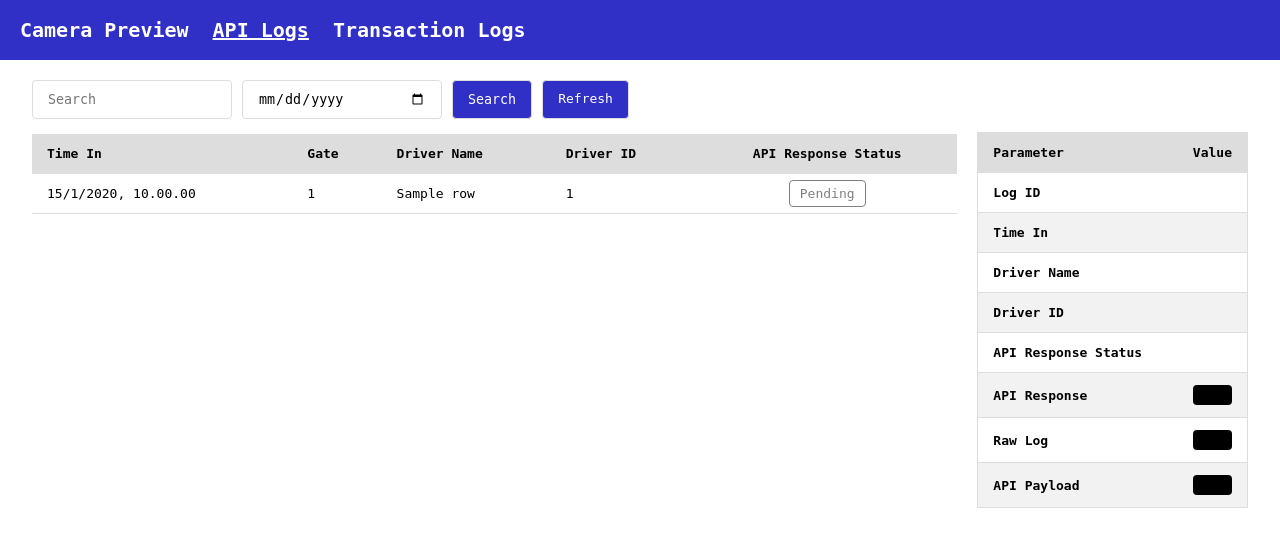
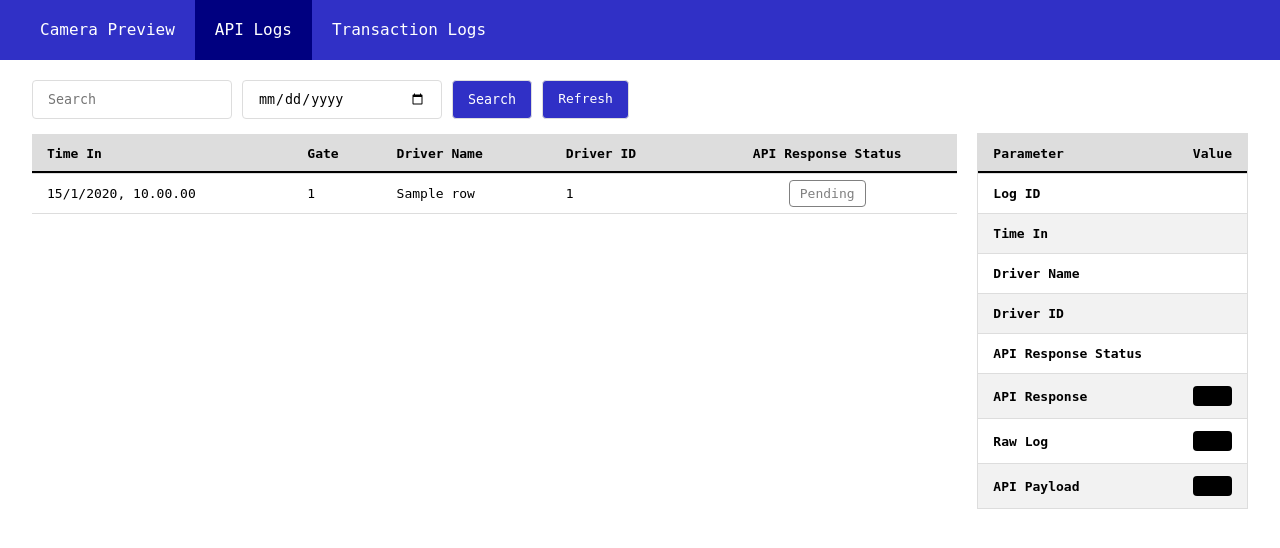
Before and after one commit to udibagas/pelindo-zkteco, a Node project: template views/logs.ejs in a window 1280 px wide. Shown: the top 548 px of the page. Run offline with Node 20 templates, Linux system fonts and the light colour scheme; the template is opened without the code that fills it: most values are stand-ins (such as "Sample title", 1, 10 or a date in 2020).

Commit message:
little bit styling

```diff
--- a/public/style.css
+++ b/public/style.css
@@ -74,19 +74,19 @@ nav {
   height: 60px;
   display: flex;
   align-items: center;
-  gap: 24px;
 
   a {
     color: white;
-    font-size: 20px;
+    font-size: 16px;
     text-decoration: none;
-    font-weight: bold;
+    line-height: 60px;
+    padding: 0 20px;
   }
 }
 
 a:hover,
 a.active {
-  text-decoration: underline;
+  background-color: navy;
 }
 
 .container-fluid {
@@ -123,3 +123,11 @@ a.active {
 .striped-table tr:hover {
   background-color: #e8e8e8;
 }
+
+thead th {
+  position: sticky;
+  top: 0;
+  background-color: #ffffff; /* Mandatory: hides scrolling data behind it */
+  z-index: 1; /* Keeps header stacked above body cells */
+  box-shadow: inset 0 -2px 0 #000; /* Prevents border-collapse glitch */
+}
--- a/views/logs.ejs
+++ b/views/logs.ejs
@@ -85,6 +85,7 @@
             <a class="btn" href="/logs">Refresh</a>
           </form>
 
+          <div style="max-height: calc(100vh - 160px); overflow-y: auto;">
             <table class="striped-table">
               <thead>
                 <tr>
@@ -113,8 +114,10 @@
               </tbody>
             </table>
           </div>
+        </div>
+
         <div id="detail" class="detail">
-          <table class="striped-table" style="margin-top: 52px; border: 1px solid #ddd;">
+          <table class="striped-table" style="margin-top: 53px; border: 1px solid #ddd;">
             <thead>
               <tr>
                 <th style="width: 200px">Parameter</th>
--- a/views/transactions.ejs
+++ b/views/transactions.ejs
@@ -83,7 +83,7 @@
             </table>
           </div>
         </div>
-        <pre id="detail"></pre>
+        <pre id="detail">No Data selected</pre>
       </div>
     </div>
 
```
Lines whose indentation alone changed are shown as unchanged.
